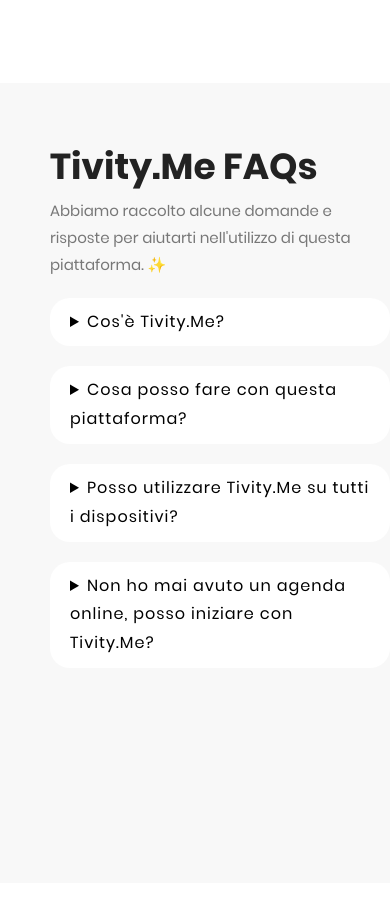
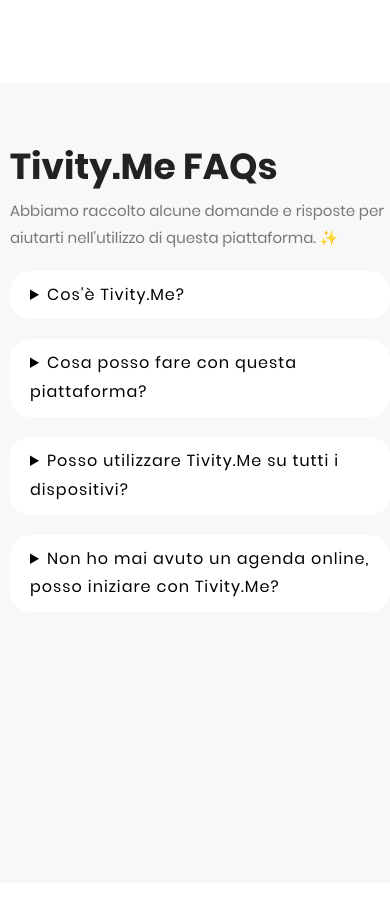
Before and after one commit to Tivity-life/Tivity-front, a Vue app: page / in a window 390 px wide. Shown: the part 1840-2757 px from the top of the page. Built offline with nearby package versions, Linux system fonts and the light colour scheme; what vue-chartkick would draw is missing.

Commit message:
responsive

```diff
--- a/src/components/home/home.vue
+++ b/src/components/home/home.vue
@@ -525,7 +525,6 @@
 
 }
 
-
 }
 
 @media screen and (max-width: 900px) {
@@ -544,6 +543,10 @@
   position: inherit;
 }
 
+section:nth-of-type(4) .row-faqs {
+  margin-left: 10px;
+}
+
 }
 
 
```
